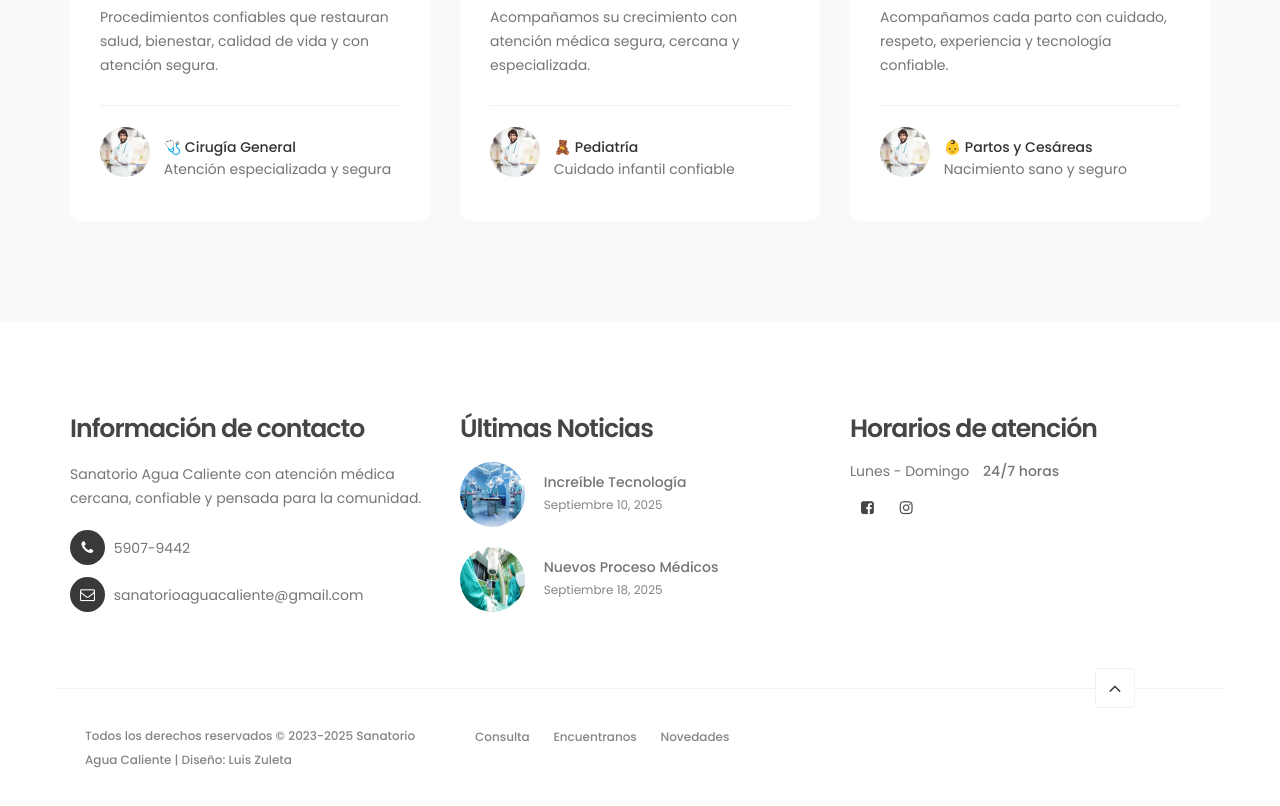
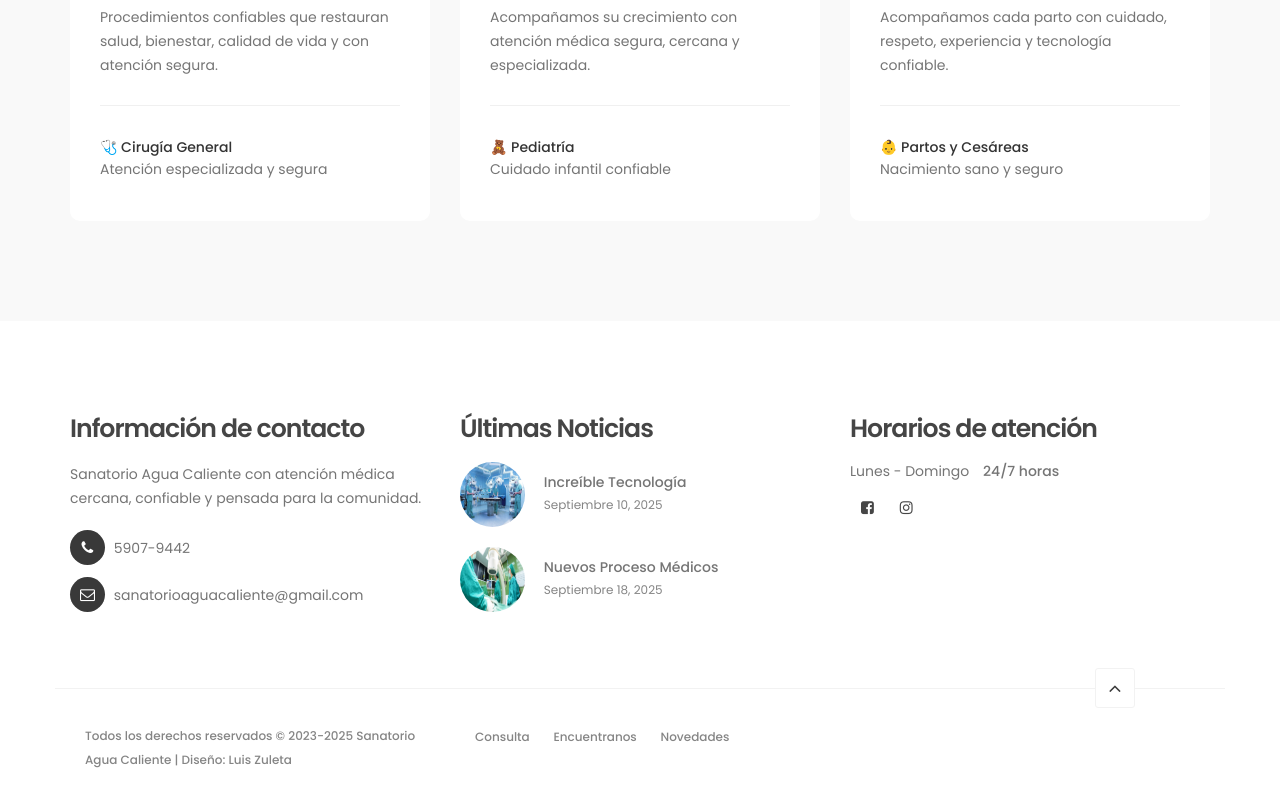
Before and after one commit to SanatorioAguaCaliente/sanatorioaguacaliente, a plain HTML site: page consulta.html in a window 1280 px wide. Shown: the part 3110-3916 px from the top of the page. Drawn offline with Linux system fonts and the light colour scheme.

Commit message:
Update consulta.html

```diff
--- a/consulta.html
+++ b/consulta.html
@@ -256,7 +256,7 @@ http://www.tooplate.com/view/2098-health
                                    <h3><a href="news-detail.html">Cirugía segura, precisa y con compromiso.</a></h3>
                                    <p>Procedimientos confiables que restauran salud, bienestar, calidad de vida y con atención segura.</p>
                                    <div class="author">
-                                        <img src="images/author-image.jpg" class="img-responsive" alt="">
+
                                         <div class="author-info">
                                              <h5>🩺 Cirugía General</h5>
                                              <p>Atención especializada y segura</p>
@@ -277,7 +277,7 @@ http://www.tooplate.com/view/2098-health
                                    <h3><a href="news-detail.html">Cuidado infantil con ternura y experiencia.</a></h3>
                                    <p>Acompañamos su crecimiento con atención médica segura, cercana y especializada.</p>
                                    <div class="author">
-                                        <img src="images/author-image.jpg" class="img-responsive" alt="">
+
                                         <div class="author-info">
                                              <h5>🧸 Pediatría</h5>
                                              <p>Cuidado infantil confiable</p>
@@ -298,7 +298,7 @@ http://www.tooplate.com/view/2098-health
                                    <h3><a href="news-detail.html"></a>Nacimiento seguro con atención especializada.</h3>
                                    <p>Acompañamos cada parto con cuidado, respeto, experiencia y tecnología confiable.</p>
                                    <div class="author">
-                                        <img src="images/author-image.jpg" class="img-responsive" alt="">
+
                                         <div class="author-info">
                                              <h5>👶 Partos y Cesáreas</h5>
                                              <p>Nacimiento sano y seguro</p>
```
